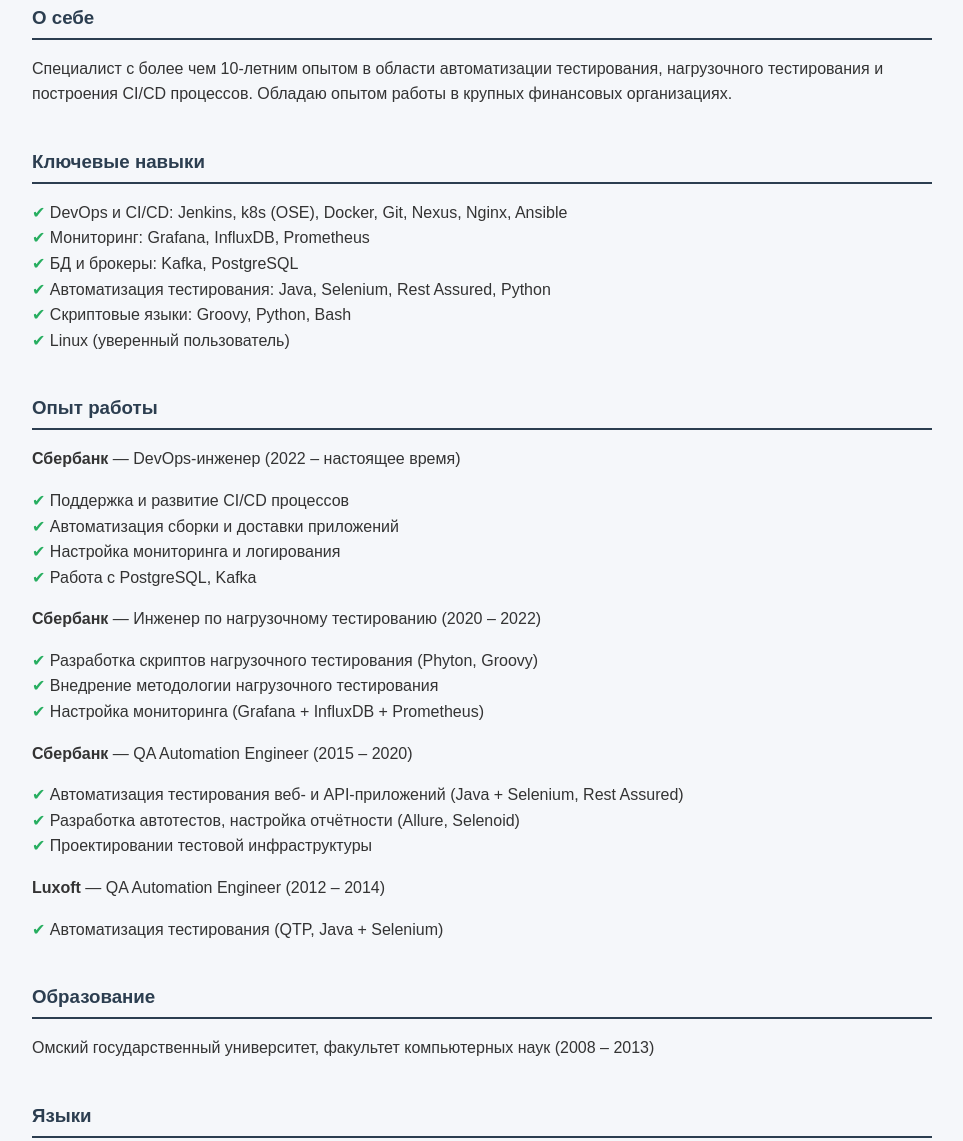
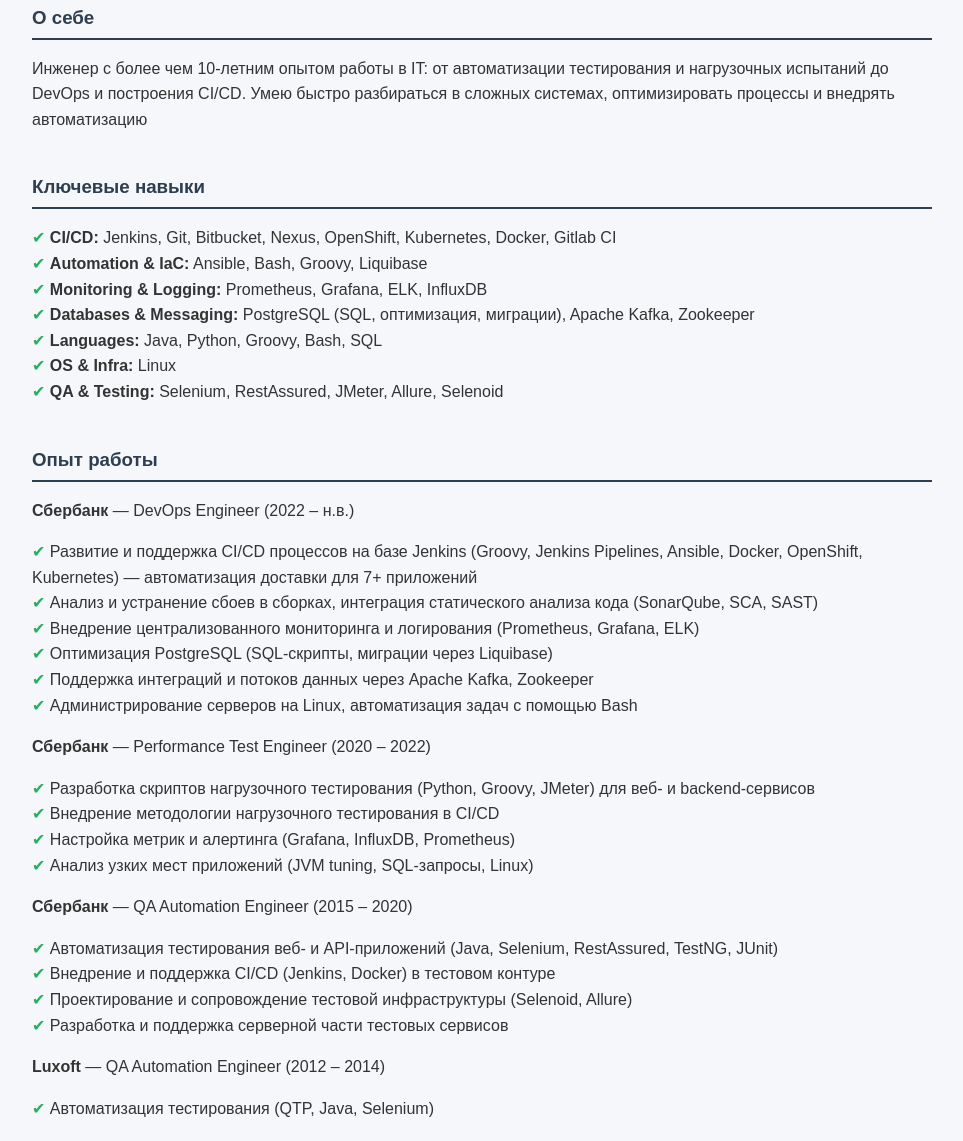
Before and after one commit to Aptimist/profile.github.io, a plain HTML site: page index.html in a window 1280 px wide. Shown: the part 430-1571 px from the top of the page, without its empty margins (158-1121 px from the left). Drawn offline with Linux system fonts and the light colour scheme.

Commit message:
Refactoring

```diff
--- a/index.html
+++ b/index.html
@@ -3,7 +3,7 @@
 <head>
 <meta charset="UTF-8">
 <meta name="viewport" content="width=device-width, initial-scale=1.0">
-<title>Николай Павлович Клюев — DevOps-инженер</title>
+<title>Николай Павлович Клюев — DevOps Engineer</title>
 <link rel="stylesheet" href="https://cdnjs.cloudflare.com/ajax/libs/font-awesome/6.4.0/css/all.min.css">
 <style>
 body {
@@ -65,9 +65,8 @@
 <body>
 <header>
   <h1>Николай Павлович Клюев</h1>
-<h2>DevOps-инженер</h2>
+  <h2>DevOps Engineer</h2>
 </header>
-
 
 <div class="container">
   <section class="contacts">
@@ -80,58 +79,60 @@
 
   <section>
     <h3>О себе</h3>
-<p>Специалист с более чем 10-летним опытом в области автоматизации тестирования, нагрузочного тестирования и построения CI/CD процессов. Обладаю опытом работы в крупных финансовых организациях.</p>
+    <p>Инженер с более чем 10-летним опытом работы в IT: от автоматизации тестирования и нагрузочных испытаний до DevOps и построения CI/CD. Умею быстро разбираться в сложных системах, оптимизировать процессы и внедрять автоматизацию</p>
   </section>
-
 
   <section>
     <h3>Ключевые навыки</h3>
     <ul>
-<li>DevOps и CI/CD: Jenkins, k8s (OSE), Docker, Git, Nexus, Nginx, Ansible</li>
-<li>Мониторинг: Grafana, InfluxDB, Prometheus</li>
-<li>БД и брокеры: Kafka, PostgreSQL</li>
-<li>Автоматизация тестирования: Java, Selenium, Rest Assured, Python</li>
-<li>Скриптовые языки: Groovy, Python, Bash</li>
-<li>Linux (уверенный пользователь)</li>
+      <li><b>CI/CD:</b> Jenkins, Git, Bitbucket, Nexus, OpenShift, Kubernetes, Docker, Gitlab CI</li>
+      <li><b>Automation & IaC:</b> Ansible, Bash, Groovy, Liquibase</li>
+      <li><b>Monitoring & Logging:</b> Prometheus, Grafana, ELK, InfluxDB</li>
+      <li><b>Databases & Messaging:</b> PostgreSQL (SQL, оптимизация, миграции), Apache Kafka, Zookeeper</li>
+      <li><b>Languages:</b> Java, Python, Groovy, Bash, SQL</li>
+      <li><b>OS & Infra:</b> Linux </li>
+      <li><b>QA & Testing:</b> Selenium, RestAssured, JMeter, Allure, Selenoid</li>
     </ul>
   </section>
 
-
   <section>
     <h3>Опыт работы</h3>
-<p><b>Сбербанк</b> — DevOps-инженер (2022 – настоящее время)</p>
+    <p><b>Сбербанк</b> — DevOps Engineer (2022 – н.в.)</p>
     <ul>
-<li>Поддержка и развитие CI/CD процессов</li>
-<li>Автоматизация сборки и доставки приложений</li>
-<li>Настройка мониторинга и логирования</li>
-<li>Работа с PostgreSQL, Kafka</li>
+      <li>Развитие и поддержка CI/CD процессов на базе Jenkins (Groovy, Jenkins Pipelines, Ansible, Docker, OpenShift, Kubernetes) — автоматизация доставки для 7+ приложений</li>
+      <li>Анализ и устранение сбоев в сборках, интеграция статического анализа кода (SonarQube, SCA, SAST)</li>
+      <li>Внедрение централизованного мониторинга и логирования (Prometheus, Grafana, ELK)</li>
+      <li>Оптимизация PostgreSQL (SQL-скрипты, миграции через Liquibase)</li>
+      <li>Поддержка интеграций и потоков данных через Apache Kafka, Zookeeper</li>
+      <li>Администрирование серверов на Linux, автоматизация задач с помощью Bash</li>
     </ul>
-<p><b>Сбербанк</b> — Инженер по нагрузочному тестированию (2020 – 2022)</p>
+
+    <p><b>Сбербанк</b> — Performance Test Engineer (2020 – 2022)</p>
     <ul>
-<li>Разработка скриптов нагрузочного тестирования (Phyton, Groovy)</li>
-<li>Внедрение методологии нагрузочного тестирования</li>
-<li>Настройка мониторинга (Grafana + InfluxDB + Prometheus)</li>
+      <li>Разработка скриптов нагрузочного тестирования (Python, Groovy, JMeter) для веб- и backend-сервисов</li>
+      <li>Внедрение методологии нагрузочного тестирования в CI/CD</li>
+      <li>Настройка метрик и алертинга (Grafana, InfluxDB, Prometheus)</li>
+      <li>Анализ узких мест приложений (JVM tuning, SQL-запросы, Linux)</li>
     </ul>
+
     <p><b>Сбербанк</b> — QA Automation Engineer (2015 – 2020)</p>
     <ul>
-<li>Автоматизация тестирования веб- и API-приложений (Java + Selenium, Rest
-Assured)</li>
-<li>Разработка автотестов, настройка отчётности (Allure, Selenoid)</li>
-<li>Проектировании тестовой инфраструктуры
-</li>
+      <li>Автоматизация тестирования веб- и API-приложений (Java, Selenium, RestAssured, TestNG, JUnit)</li>
+      <li>Внедрение и поддержка CI/CD (Jenkins, Docker) в тестовом контуре</li>
+      <li>Проектирование и сопровождение тестовой инфраструктуры (Selenoid, Allure)</li>
+      <li>Разработка и поддержка серверной части тестовых сервисов</li>
     </ul>
+
     <p><b>Luxoft</b> — QA Automation Engineer (2012 – 2014)</p>
     <ul>
-<li>Автоматизация тестирования (QTP, Java + Selenium)</li>
+      <li>Автоматизация тестирования (QTP, Java, Selenium)</li>
     </ul>
   </section>
-
 
   <section>
     <h3>Образование</h3>
     <p>Омский государственный университет, факультет компьютерных наук (2008 – 2013)</p>
   </section>
-
 
   <section>
     <h3>Языки</h3>
@@ -140,7 +141,6 @@
       <li>Английский — A2 (Pre-Intermediate)</li>
     </ul>
   </section>
-
 
   <section>
     <h3>Личное</h3>
@@ -153,6 +153,8 @@
   </section>
 </div>
 
-
 <footer>
   <p>© 2025 Николай Клюев</p>
+</footer>
+</body>
+</html>
```
Lines whose indentation alone changed are shown as unchanged.
